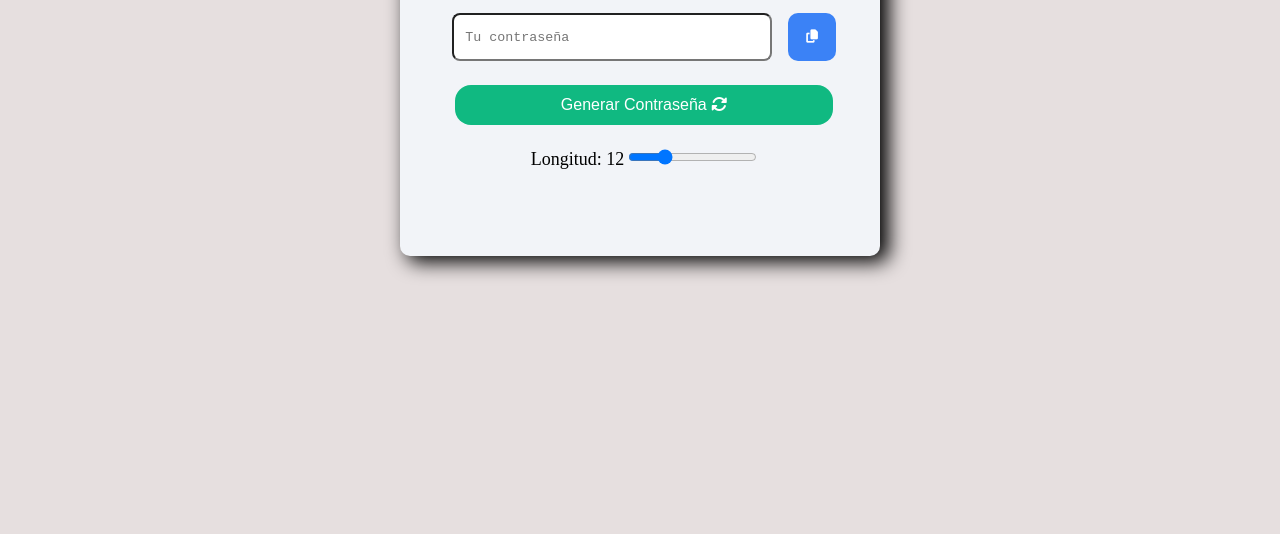
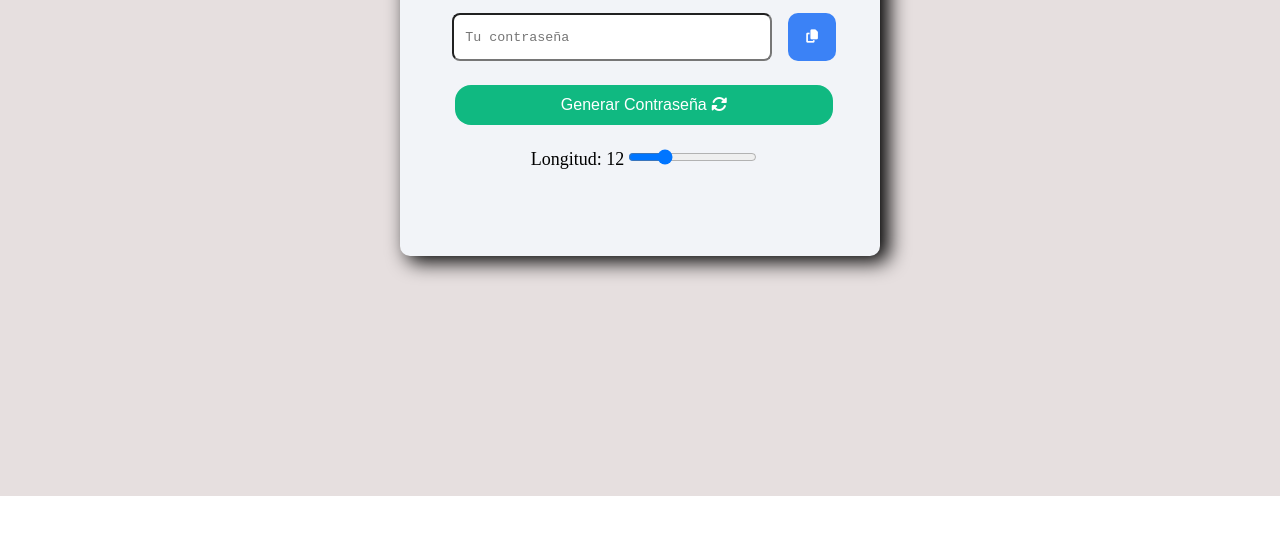
Before and after one commit to MarcosGalizz/PsswrdGn, a plain HTML site: page index.html in a window 1280 px wide. Shown: the part 224-758 px from the top of the page. Drawn offline with Linux system fonts and the light colour scheme.

Commit message:
A ver si ahora se aplica, che

```diff
--- a/style.css
+++ b/style.css
@@ -5,11 +5,11 @@
 }
 main{
     background-color: rgb(230, 223, 223);
+    height: calc(100vh - 5rem);
     display: flex;
     justify-content: center;
     padding-top: 20vh;
     width: 100dvw;
-    height: 100dvh;
 }
 .password-container{
     width: 30rem;
```
